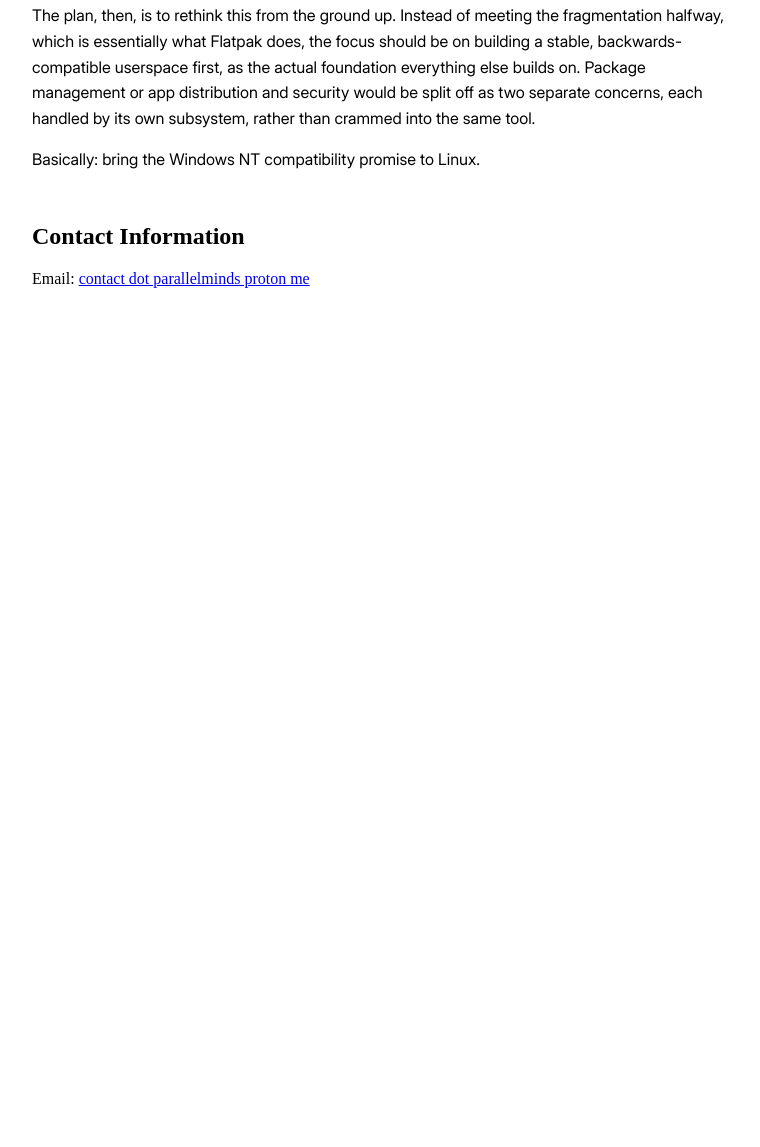
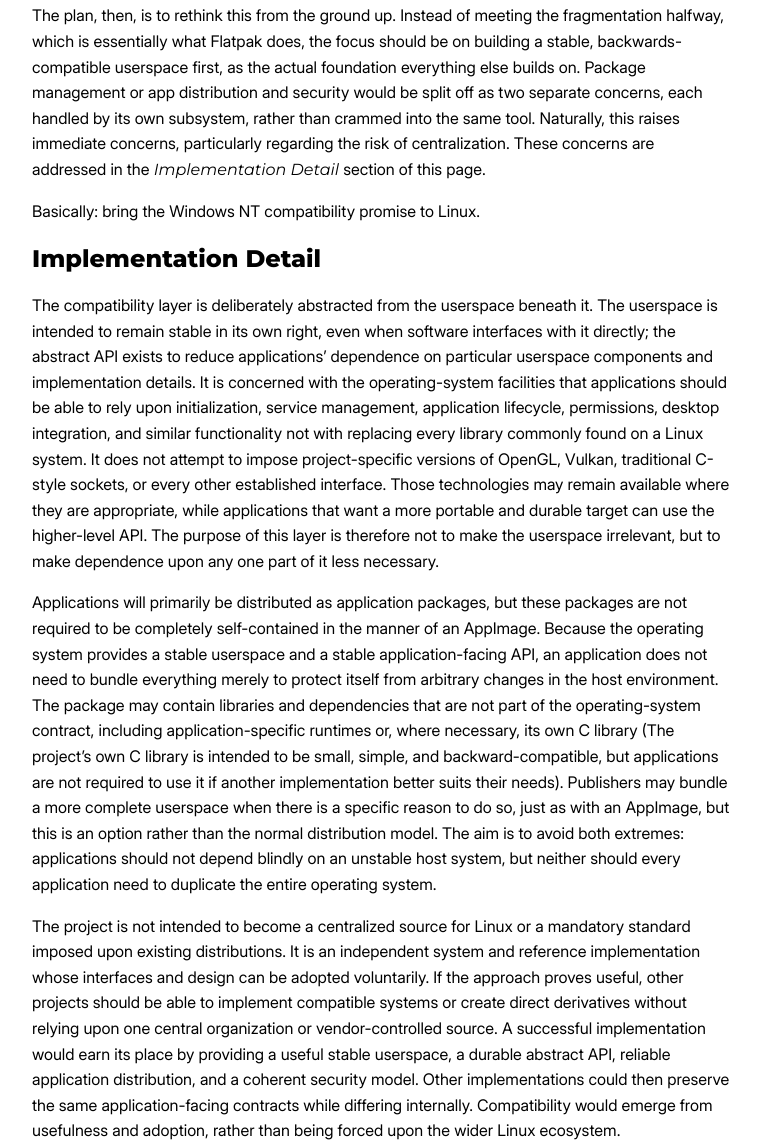
Before and after one commit to parallel-minds0/An-Open-Letter-on-Linux-Compatibility, a plain HTML site: page index.html in a window 1280 px wide. Shown: the part 615-1762 px from the top of the page, without its empty margins (258-1018 px from the left). Before the commit the page ends 943 px from the top, so only its background shows below. Drawn offline with Linux system fonts and the light colour scheme.

Commit message:
fixed a highlight at "...These concerns are addressed in the Implementation Detail" added an *implemtation detail* section

```diff
--- a/index.html
+++ b/index.html
@@ -70,13 +70,76 @@
                         Package management or app distribution and security
                         would be split off as two separate concerns, each
                         handled by its own subsystem, rather than crammed into
-                        the same tool.
+                        the same tool. Naturally, this raises immediate concerns,
+                        particularly regarding the risk of centralization. These
+                        concerns are addressed in the <span class="highlight">Implementation Detail</span>
+                        section of this page.
                     </p>
 
                     <p>
                         Basically: bring the Windows NT compatibility promise to
                         Linux.
                     </p>
+
+                    <h2>Implementation Detail</h2>
+
+                    <p>
+                        The compatibility layer is deliberately abstracted from
+                        the userspace beneath it. The userspace is intended to
+                        remain stable in its own right, even when software interfaces
+                        with it directly; the abstract API exists to reduce applications’
+                        dependence on particular userspace components and implementation
+                        details. It is concerned with the operating-system facilities
+                        that applications should be able to rely upon initialization,
+                        service management, application lifecycle, permissions, desktop
+                        integration, and similar functionality not with replacing every
+                        library commonly found on a Linux system. It does not attempt
+                        to impose project-specific versions of OpenGL, Vulkan, traditional
+                        C-style sockets, or every other established interface.
+                        Those technologies may remain available where they are appropriate,
+                        while applications that want a more portable and durable target
+                        can use the higher-level API. The purpose of this layer is
+                        therefore not to make the userspace irrelevant, but to make
+                        dependence upon any one part of it less necessary.
+                    </p>
+
+                    <p>
+                        Applications will primarily be distributed as application packages,
+                        but these packages are not required to be completely self-contained
+                        in the manner of an AppImage. Because the operating system provides
+                        a stable userspace and a stable application-facing API, an
+                        application does not need to bundle everything merely to protect
+                        itself from arbitrary changes in the host environment. The
+                        package may contain libraries and dependencies that are not part
+                        of the operating-system contract, including application-specific
+                        runtimes or, where necessary, its own C library (The project’s
+                        own C library is intended to be small, simple, and backward-compatible,
+                        but applications are not required to use it if another
+                        implementation better suits their needs). Publishers may
+                        bundle a more complete userspace when there is a specific
+                        reason to do so, just as with an AppImage, but this is an
+                        option rather than the normal distribution model. The aim
+                        is to avoid both extremes: applications should not depend
+                        blindly on an unstable host system, but neither should
+                        every application need to duplicate the entire operating system.
+                    </p>
+
+                    <p>
+                        The project is not intended to become a centralized source for Linux
+                        or a mandatory standard imposed upon existing distributions. It is an
+                        independent system and reference implementation whose interfaces and
+                        design can be adopted voluntarily. If the approach proves useful,
+                        other projects should be able to implement compatible systems or
+                        create direct derivatives without relying upon one central organization
+                        or vendor-controlled source. A successful implementation would
+                        earn its place by providing a useful stable userspace, a durable
+                        abstract API, reliable application distribution, and a coherent
+                        security model. Other implementations could then preserve the
+                        same application-facing contracts while differing internally.
+                        Compatibility would emerge from usefulness and adoption,
+                        rather than being forced upon the wider Linux ecosystem.
+                    </p>
+
                 </article>
             </main>
             <footer>
--- a/style.css
+++ b/style.css
@@ -1,6 +1,15 @@
 @font-face {
     font-family: "Montserrat";
     src: url("fonts/Montserrat/static/Montserrat-ExtraBold.ttf")
+        format("truetype");
+    font-weight: 800;
+    font-style: normal;
+    font-display: swap;
+}
+
+@font-face {
+    font-family: "Montserrat-Italic";
+    src: url("fonts/Montserrat/static/Montserrat-Italic.ttf")
         format("truetype");
     font-weight: 800;
     font-style: normal;
@@ -24,9 +33,17 @@ h1 {
     font-family: "Montserrat", sans-serif;
 }
 
+h2 {
+    font-family: "Montserrat", sans-serif;
+}
+
 p {
     font-family: "Inter", sans-serif;
     line-height: 1.6;
+}
+
+.highlight {
+    font-family: "Montserrat-Italic", sans-serif;
 }
 
 main {
```
Also changed, not shown: fonts/Montserrat/static/Montserrat-Italic.ttf (added).
